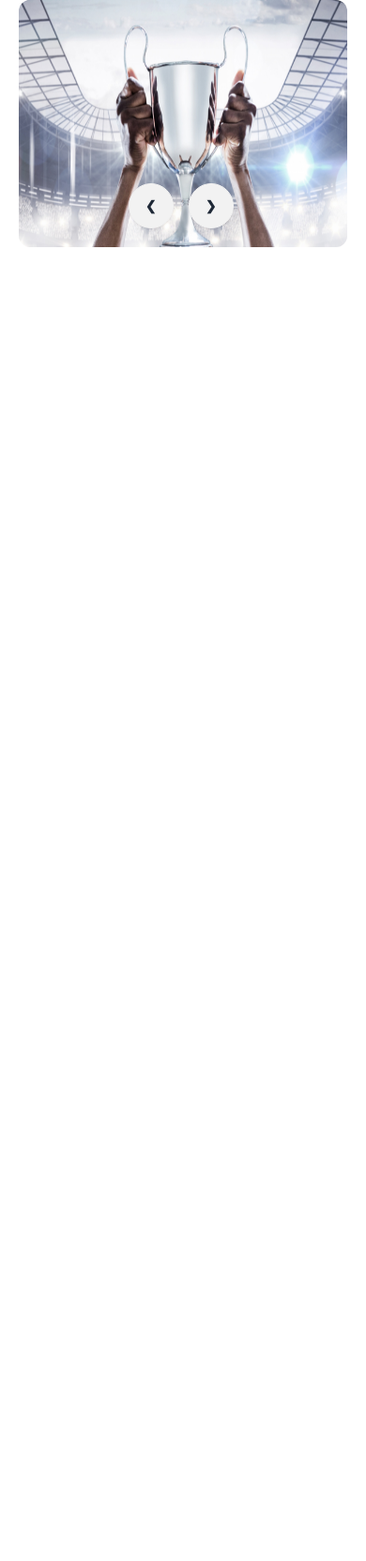
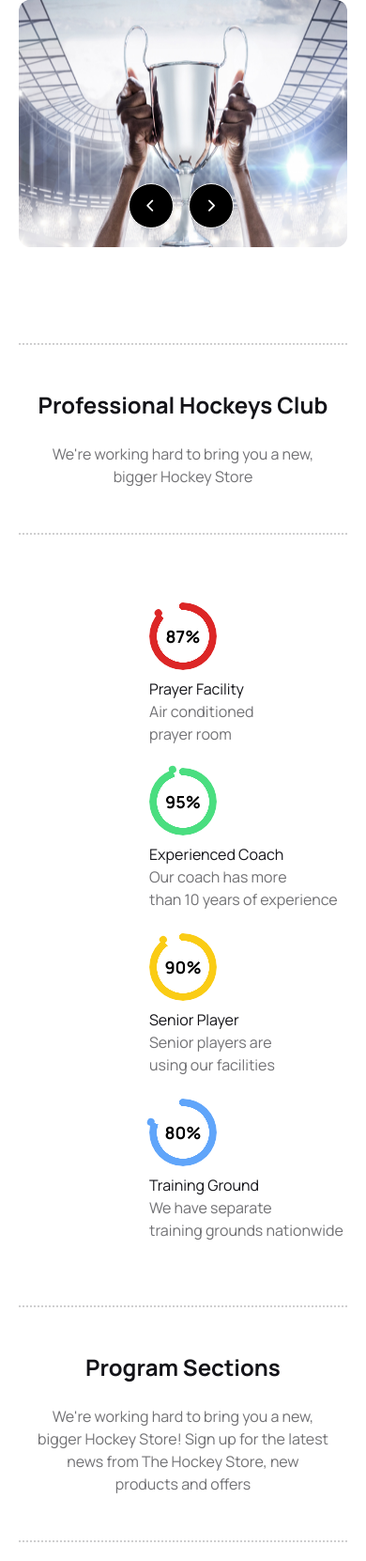
Before and after one commit to nhasan0609/assignment_3, a plain HTML site: page index.html in a window 390 px wide. Shown: the whole page at 94% size. Before the commit the page ends 844 px from the top, so only its background shows below. Drawn offline with nearby package versions, Linux system fonts and the light colour scheme; grey boxes are pictures that could not be loaded.

Commit message:
radial progress and program sections added

```diff
--- a/index.html
+++ b/index.html
@@ -7,17 +7,34 @@
     <script src="https://cdn.tailwindcss.com"></script>
     <link href="https://cdn.jsdelivr.net/npm/daisyui@4.6.0/dist/full.min.css" rel="stylesheet" type="text/css" />
     <link rel="shortcut icon" href="Images/fav.png" type="image/x-icon">
+    <!-- font -->
+    <link rel="preconnect" href="https://fonts.googleapis.com">
+<link rel="preconnect" href="https://fonts.gstatic.com" crossorigin>
+<link href="https://fonts.googleapis.com/css2?family=Manrope:wght@200..800&display=swap" rel="stylesheet">
+
+<!-- font awesome -->
+<script src="https://kit.fontawesome.com/6ae6a4e3e2.js" crossorigin="anonymous"></script>
+
+
+<style>
+  .manrope {
+  font-family: "Manrope", sans-serif;
+
+}
+
+</style>
 
 </head>
 <!---------------------Banner Section-------------->
-<body class="flex justify-center">
+<body class="manrope">
+  <div class="flex justify-center">
     <header class="lg:max-w-screen-lg lg:mx-36 sm:mx-5 px-5 relative">
         <div class="carousel w-full">
             <div id="slide1" class="carousel-item relative w-full">
               <img src="Images/1.png" class="w-full lg:max-w-screen-lg lg:h-96 rounded-xl" />
               <div class="absolute flex lg:justify-start justify-center transform translate-y-14 lg:mx-4 space-x-4 mb-3 bottom-2 left-1/3 translate-x-[-6] lg:left-0 lg:transform-none">
-                <a href="#slide4" class="btn btn-circle">❮</a>
-                <a href="#slide2" class="btn btn-circle">❯</a>
+                <a href="#slide4" class="btn btn-circle bg-black"><i class="fa-solid fa-chevron-left text-white"></i></a>
+                <a href="#slide2" class="btn btn-circle bg-black"><i class="fa-solid fa-chevron-right text-white"></i></a>
               </div>
               <div class="absolute w-auto h-auto bottom-2 right-2 bg-black  text-white p-8 rounded-lg max-sm:hidden">
                 <h2 class="text-lg font-bold">Meet all the heroes from the field</h2>
@@ -27,8 +44,8 @@
             <div id="slide2" class="carousel-item relative w-full">
               <img src="Images/h1.jpg" class="w-full lg:max-w-screen-lg lg:h-96 rounded-xl" />
               <div class="absolute flex lg:justify-start justify-center transform translate-y-14 lg:mx-4 space-x-4 mb-3 bottom-2 left-1/3 translate-x-[-6] lg:left-0 lg:transform-none">
-                <a href="#slide1" class="btn btn-circle">❮</a>
-                <a href="#slide3" class="btn btn-circle">❯</a>
+                <a href="#slide1" class="btn btn-circle  bg-black"><i class="fa-solid fa-chevron-left text-white"></i></a>
+                <a href="#slide3" class="btn btn-circle  bg-black"><i class="fa-solid fa-chevron-right text-white"></i></a>
               </div>
               <div class="absolute w-auto h-auto bottom-2 right-2 bg-black  text-white p-8 rounded-lg max-sm:hidden">
                 <h2 class="text-lg font-bold">Meet all the heroes from the field</h2>
@@ -38,8 +55,8 @@
             <div id="slide3" class="carousel-item relative w-full">
               <img src="Images/h2.jpg" class="w-full lg:max-w-screen-lg lg:h-96 rounded-xl" />
               <div class="absolute flex lg:justify-start justify-center transform translate-y-14 lg:mx-4 space-x-4 mb-3 bottom-2 left-1/3 translate-x-[-6] lg:left-0 lg:transform-none">
-                <a href="#slide2" class="btn btn-circle">❮</a>
-                <a href="#slide4" class="btn btn-circle">❯</a>
+                <a href="#slide2" class="btn btn-circle  bg-black"><i class="fa-solid fa-chevron-left text-white"></i></a>
+                <a href="#slide4" class="btn btn-circle  bg-black"><i class="fa-solid fa-chevron-right text-white"></i></a>
               </div>
               <div class="absolute w-auto h-auto bottom-2 right-2 bg-black  text-white p-8 rounded-lg max-sm:hidden">
                 <h2 class="text-lg font-bold">Meet all the heroes from the field</h2>
@@ -49,8 +66,8 @@
             <div id="slide4" class="carousel-item relative w-full">
               <img src="Images/h3.jpg" class="w-full lg:max-w-screen-lg lg:h-96 rounded-xl" />
               <div class="absolute flex lg:justify-start justify-center transform translate-y-14 lg:mx-4 space-x-4 mb-3 bottom-2 left-1/3 translate-x-[-6] lg:left-0 lg:transform-none">
-                <a href="#slide3" class="btn btn-circle">❮</a>
-                <a href="#slide1" class="btn btn-circle">❯</a>
+                <a href="#slide3" class="btn btn-circle bg-black"><i class="fa-solid fa-chevron-left text-white"></i></a>
+                <a href="#slide1" class="btn btn-circle bg-black"><i class="fa-solid fa-chevron-right text-white"></i></a>
               </div>
               <div class="absolute w-auto h-auto bottom-2 right-2 bg-black  text-white p-8 rounded-lg max-sm:hidden">
                 <h2 class="text-lg font-bold">Meet all the heroes from the field</h2>
@@ -58,8 +75,60 @@
               </div>
             </div>
           </div>
+        </div>
     </header>
     <main>
+  <!----------Section with dotted border---------->
+  <section class="border-t-2 border-b-2 border-dotted border-[#13131833] lg:mx-36 max-sm:mx-5 px-5 py-4 mt-24 mb-5">
+    <div class="text-center">
+      <h2 class="text-2xl mt-8 font-bold text-[#131318]">Professional Hockeys Club</h2>
+      <p class="text-base text-[#13131899] mt-6 mb-8">We're working hard to bring you a new, bigger Hockey Store</p>
+    </div>
+</section>
+<section>
+  <!-------------Radial Progress------------------->
+  <div class="grid grid-cols-1 lg:grid-cols-4 items-center justify-center mt-1 lg:mx-48 sm:mx-5 ">
+    <!-- Progress Item 1 -->
+  <div class=" w-24 h-24 rounded-full p-3 m-2 my-10 gap-6 mx-auto text-center">
+    <div class="radial-progress text-red-600 w-full h-full rounded-full flex items-center justify-center text-lg font-bold" style="--value:87;" role="progressbar">
+      <span class="text-black">87%</span>
+    </div>
+    <p class="mt-2 text-center text-[#131318] text-nowrap">Prayer Facility</p>
+    <p class="text-center text-nowrap text-[#13131899]">Air conditioned <br>prayer room</p>
+  </div>
+  <!-- Progress Item 2 -->
+  <div class="w-24 h-24 rounded-full p-3 m-2 my-10 gap-6 mx-auto text-center">
+    <div class="radial-progress text-green-400 w-full h-full rounded-full flex items-center justify-center text-lg font-bold text-black" style="--value:95;" role="progressbar">
+      <span class="text-black">95%</span>
+    </div>
+    <p class="mt-2 text-center text-nowrap text-[#131318]">Experienced Coach</p>
+    <p class="text-center text-nowrap text-[#13131899]">Our coach has more <br> than 10 years of experience</p>
+  </div>
+  <!-- Progress Item 3 -->
+  <div class="w-24 h-24 rounded-full p-3 m-2 my-10 gap-6 mx-auto text-center">
+    <div class="radial-progress text-yellow-400 w-full h-full rounded-full flex items-center justify-center text-lg font-bold" style="--value:90;" role="progressbar">
+      <span class="text-black">90%</span>
+    </div>
+    <p class="mt-2 text-center text-nowrap text-[#131318]">Senior Player</p>
+    <p class="text-center text-nowrap text-[#13131899]">Senior players are <br>using our facilities</p>
+  </div>
+  <!-- Progress Item 4 -->
+  <div class="w-24 h-24 rounded-full p-3 m-2 my-10 gap-6 mx-auto text-center">
+    <div class="radial-progress text-blue-400 w-full h-full rounded-full flex items-center justify-center text-lg font-bold" style="--value:80;" role="progressbar">
+      <span class="text-black">80%</span>
+    </div>
+    <p class="mt-2 text-center text-nowrap text-[#131318]">Training Ground</p>
+    <p class="text-center text-nowrap text-[#13131899]">We have separate <br>training grounds nationwide</p>
+  </div>
+    </div>
+</section>
+<!----------Section with dotted border(program)---------->
+<section class="border-t-2 border-b-2 border-dotted border-[#13131833] lg:mx-36 max-sm:mx-5 px-5 py-4 mt-24 mb-5">
+  <div class="text-center">
+    <h2 class="text-2xl mt-8 font-bold text-[#131318]">Program Sections</h2>
+    <p class="text-base mt-6 mb-8 text-[#13131899]">We're working hard to bring you a new, bigger Hockey Store! Sign up for the latest news from The Hockey Store, new products and offers</p>
+  </div>
+</section>
 
     </main>
     <footer>
```
